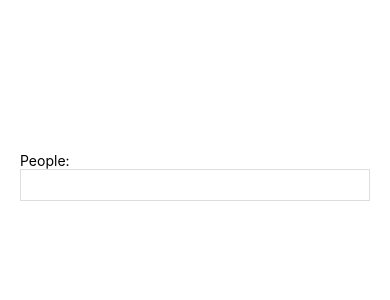
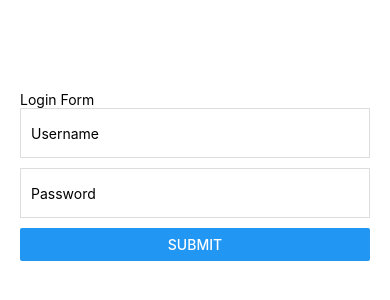
Before and after one commit to vish448/MyReactProject, a React Native app: screen / in a window 390 px wide. Shown: the part 246-546 px from the top of the page. Built offline with nearby package versions, Linux system fonts and the light colour scheme.

Commit message:
Handaling user input

```diff
--- a/App.js
+++ b/App.js
@@ -7,23 +7,44 @@
  */
 
 import React, {Component} from 'react';
-import {FlatList, StyleSheet, TouchableHighlight, Text, View,TextInput} from 'react-native';
+import {FlatList, StyleSheet, TouchableHighlight, Text, View,TextInput,Button} from 'react-native';
 
 export default class App extends Component {
-  state = { input : ''}
-   onChangeText = val =>{
-     this.setState({input:val})
+  state = { username : '' , password : '', formData: ''}
+   onChangeText = (key, val) =>{
+     this.setState({[key]:val})
+   }
+   submit = () => {
+     const userData = {
+       username : this.state.username,
+       password : this.state.password,
+       signedIn : true
+     }
+     this.setState({formData:JSON.stringify(userData)})
    }
   render() {
     //array.map((item,index) => )
     return (
       <View style={styles.container}>
-        <Text>People:</Text>
+        <Text>Login Form</Text>
         <TextInput
-          onChangeText = {this.onChangeText}
+          onChangeText = {val => this.onChangeText('username',val)}
           style = {styles.input}
-          />
-        <Text>{this.state.input}</Text>
+          placeholder = 'Username'
+          autoComplete = 'none'
+          autoCorrect = {false}
+                    />
+        <TextInput
+          onChangeText = {val => this.onChangeText('password',val)}
+          style = {styles.input}
+          placeholder = 'Password'
+          autoComplete = 'none'
+          autoCorrect = {false}
+          secureTextEntry= {true}
+                    />
+       <Button onPress={this.submit} title="Submit" />
+       <Text>{this.state.formData}</Text>
+
       </View>
     );
   }
@@ -43,6 +64,7 @@ const styles = StyleSheet.create({
     },
     textHeading:{
       fontSize: 28,
+      textAlign: 'center',
     },
     text:{
       fontSize: 14,
@@ -51,6 +73,9 @@ const styles = StyleSheet.create({
     input:{
       borderWidth: 1,
       borderColor: '#ddd',
-      height: 32,
+      height: 50,
+      paddingLeft: 10,
+      marginBottom: 10,
+      color: '#000',
     },
 });
```
